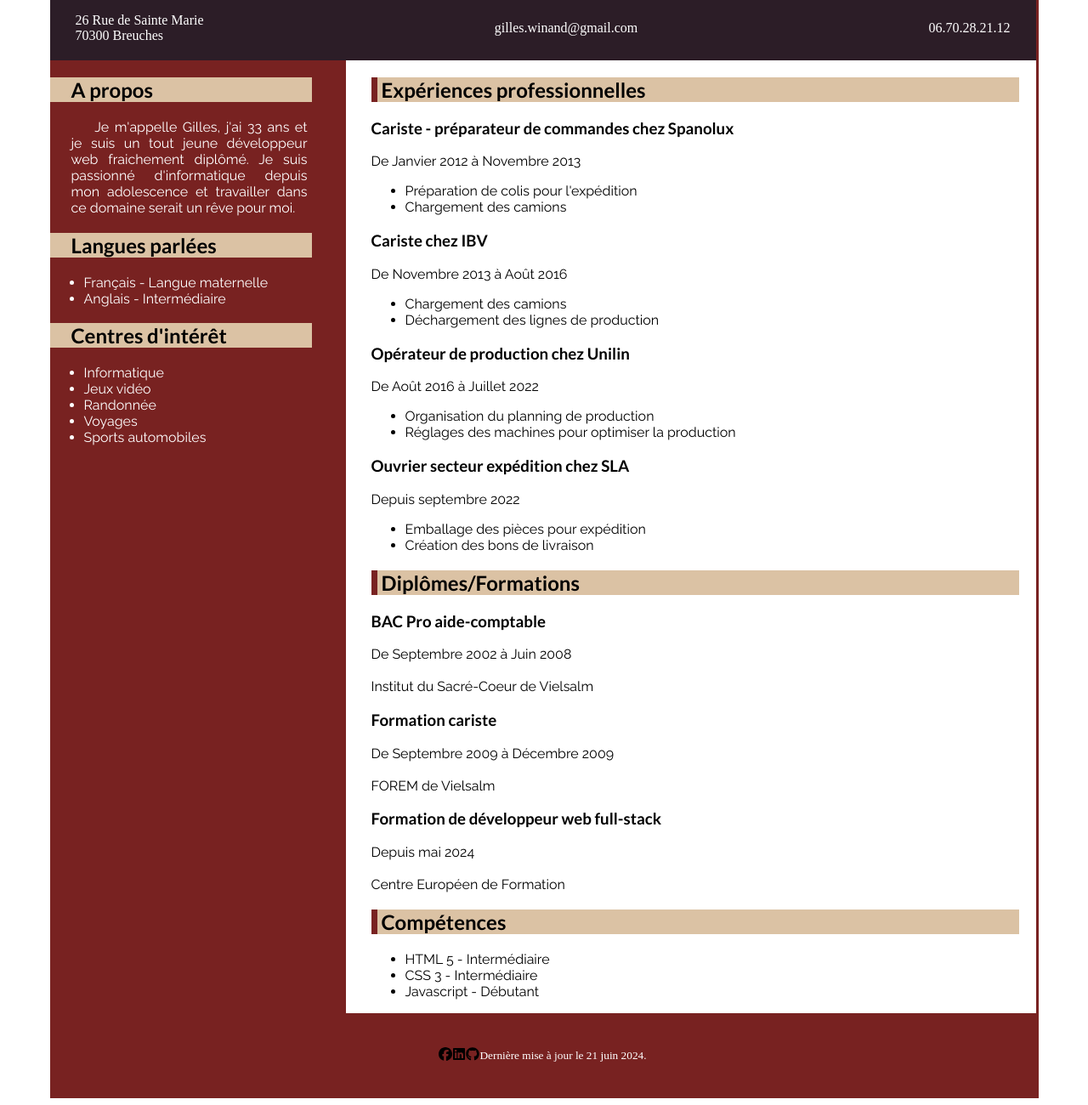
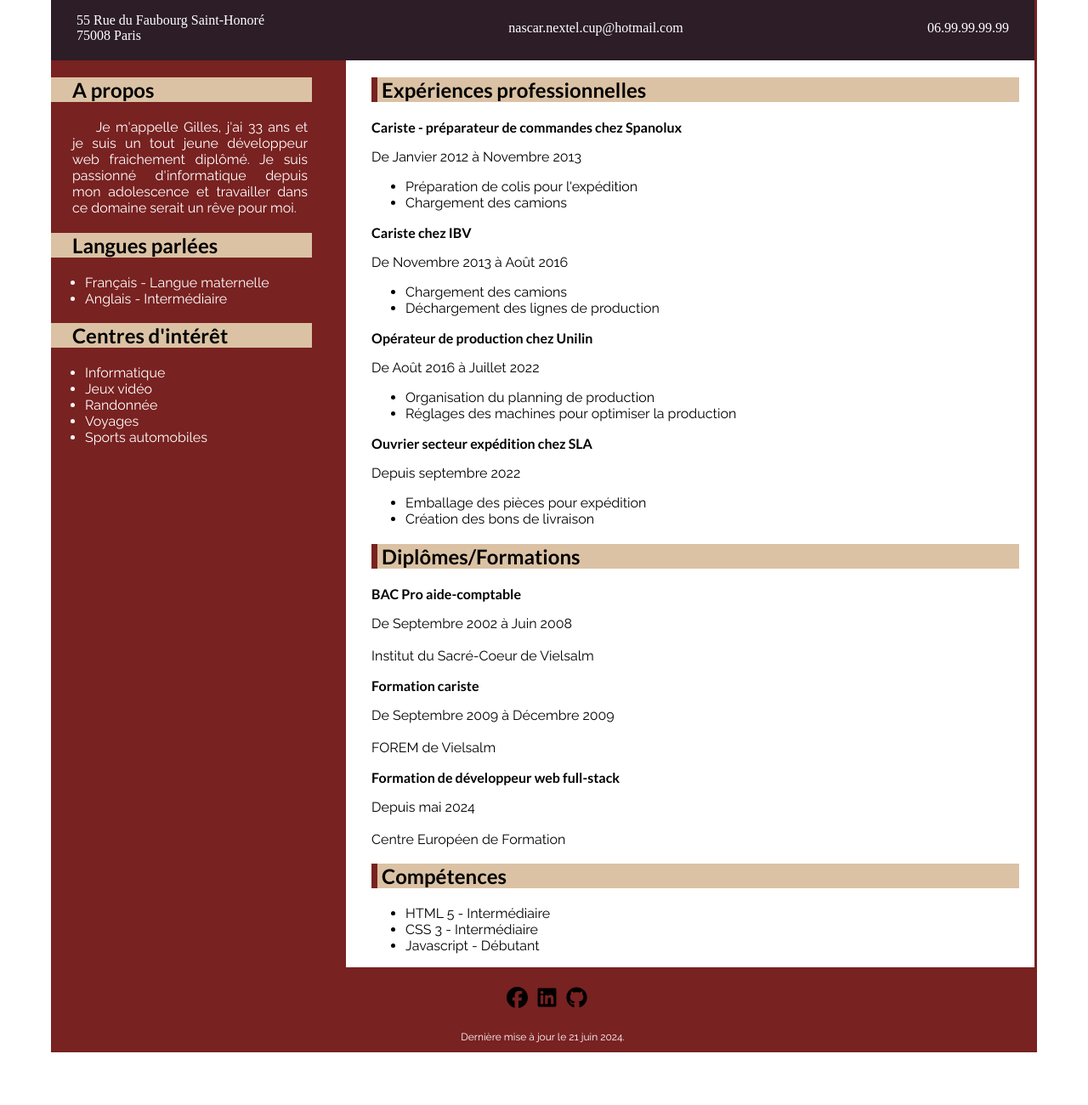
Before and after one commit to Gilles70300/Projet-devoir-CV, a plain HTML site: page index.html in a window 1280 px wide. Shown: the part 377-1677 px from the top of the page at 85% size. After the commit the page ends 1623 px from the top, so only its background shows below. Drawn offline with Linux system fonts and the light colour scheme; files whose address does not match are found by name.

Commit message:
Modification to HTML code and continuation of CSS code

```diff
--- a/CSS/style.css
+++ b/CSS/style.css
@@ -19,6 +19,7 @@
 }
 body{
     width: 1160px;
+    box-sizing: border-box;
     margin-left: auto;
     margin-right: auto;
     border-right: medium solid #782221;
@@ -29,7 +30,7 @@ p {
     font-size: 1rem;
 }
 
-ul {
+li {
     font-family: Raleway Regular;
     font-size: 1rem;
 }
@@ -110,7 +111,7 @@ main{
     margin-left: 25px;
 }
 
-#about_me ul {
+#about_me li {
     color: white;
 }
 
@@ -133,11 +134,12 @@ main{
 
 h3 {
     font-family: Lato;
+    font-size: 1rem;
 }
 
 img {
-    width: 16px;
-    height: 16px;
+    width: 25px;
+    height: 25px;
 }
 
 footer {
@@ -145,7 +147,19 @@ footer {
     color: white;
     height: 100px;
     display: flex;
-    flex-direction: row;
-    justify-content: center;
+    flex-direction: column;
     align-items: center;
 }
+
+footer nav {
+    background-color: #782221;
+}
+
+footer a {
+    margin-left: 10px;
+}
+
+small {
+    font-family: Raleway Regular;
+    font-size: 0.75rem;
+}
--- a/index.html
+++ b/index.html
@@ -16,9 +16,9 @@
     </header>
 
     <nav>
-        <a id="maps" href="https://www.google.com/maps/place/26+Rue+de+Sainte-Marie,+70300+Breuches/@47.7968216,6.3200032,17z/data=!3m1!4b1!4m6!3m5!1s0x4792f8f1faa5d4d5:0x8cd47bee1d369164!8m2!3d47.796818!4d6.3225781!16s%2Fg%2F11vs9t372j?authuser=0&entry=ttu" target="blank">26 Rue de Sainte Marie <br> 70300 Breuches</a>
-        <a id="mail" href="mailto:gilles.winand@gmail.com">gilles.winand@gmail.com</a>
-        <a id="phone" href="tel:0670282112">06.70.28.21.12</a>
+        <a id="maps" href="https://www.google.fr/maps/place/55+Rue+du+Faubourg+Saint-Honor%C3%A9,+75008+Paris/@48.8701266,2.3140035,17z/data=!3m1!4b1!4m6!3m5!1s0x47e66fce96c3ea8b:0x2242689993e5dd69!8m2!3d48.8701231!4d2.3165784!16s%2Fg%2F11bw3z6s8r?entry=ttu" target="blank">55 Rue du Faubourg Saint-Honoré <br> 75008 Paris</a>
+        <a id="mail" href="mailto:nascar.nextel.cup@hotmail.com">nascar.nextel.cup@hotmail.com</a>
+        <a id="phone" href="tel:0699999999">06.99.99.99.99</a>
     </nav>
 
     <main>
@@ -103,9 +103,11 @@
     </main>
 
     <footer>
-        <a href="https://www.facebook.com/gilles.winand/?locale=fr_FR" target="blank"><img src="Images/facebook.svg" alt="Logo de Facebook"></a>
-        <a href="https://www.linkedin.com/in/gilles-winand-024807314/" target="blank"><img src="Images/linkedin.svg" alt="Logo de LinkedIn"></a>
-        <a href="https://github.com/Gilles70300" target="blank"><img src="Images/github.svg" alt="Logo de GitHub"></a>
+        <nav>
+            <a href="https://www.facebook.com/gilles.winand/?locale=fr_FR" target="blank"><img src="Images/facebook.svg" alt="Logo de Facebook"></a>
+            <a href="https://www.linkedin.com/in/gilles-winand-024807314/" target="blank"><img src="Images/linkedin.svg" alt="Logo de LinkedIn"></a>
+            <a href="https://github.com/Gilles70300" target="blank"><img src="Images/github.svg" alt="Logo de GitHub"></a>
+        </nav>
         <small>Dernière mise à jour le <time datetime="2024-06-21">21 juin 2024.</time></small>
     </footer>
 </body>
```
